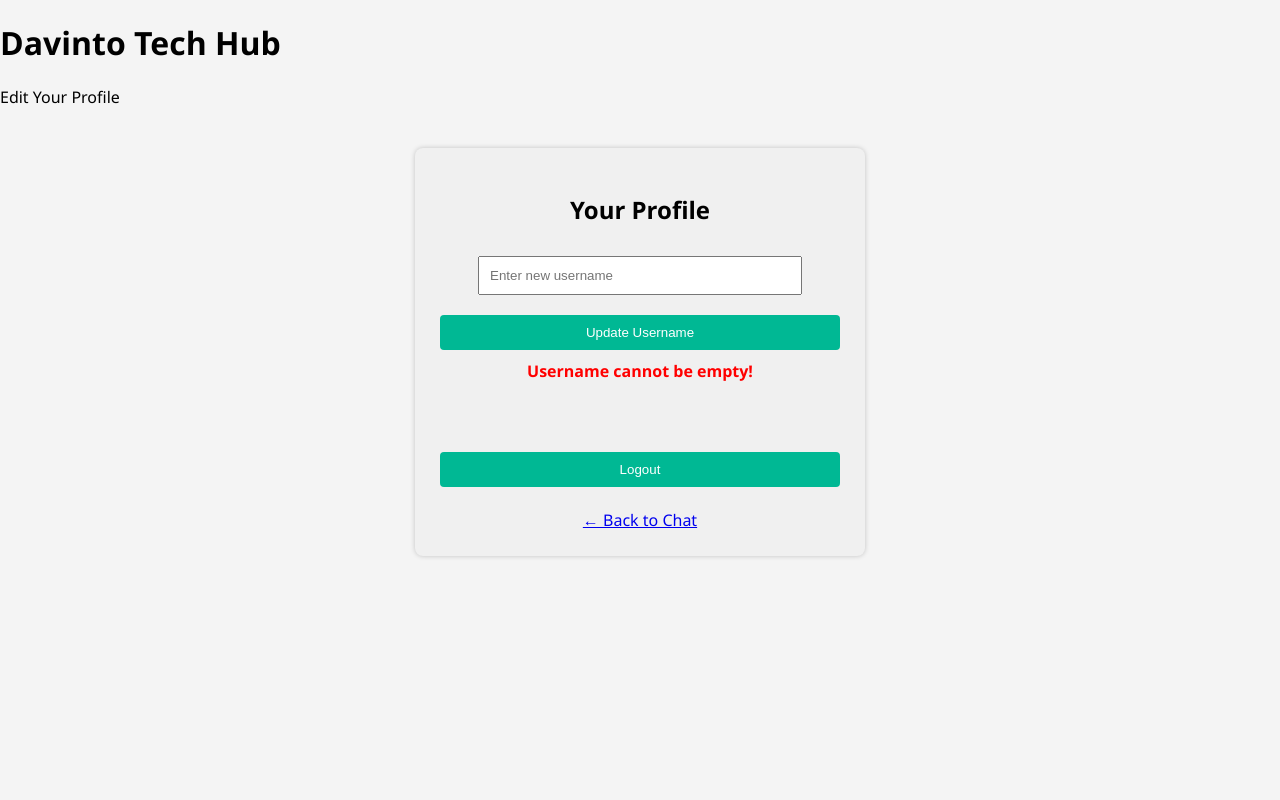
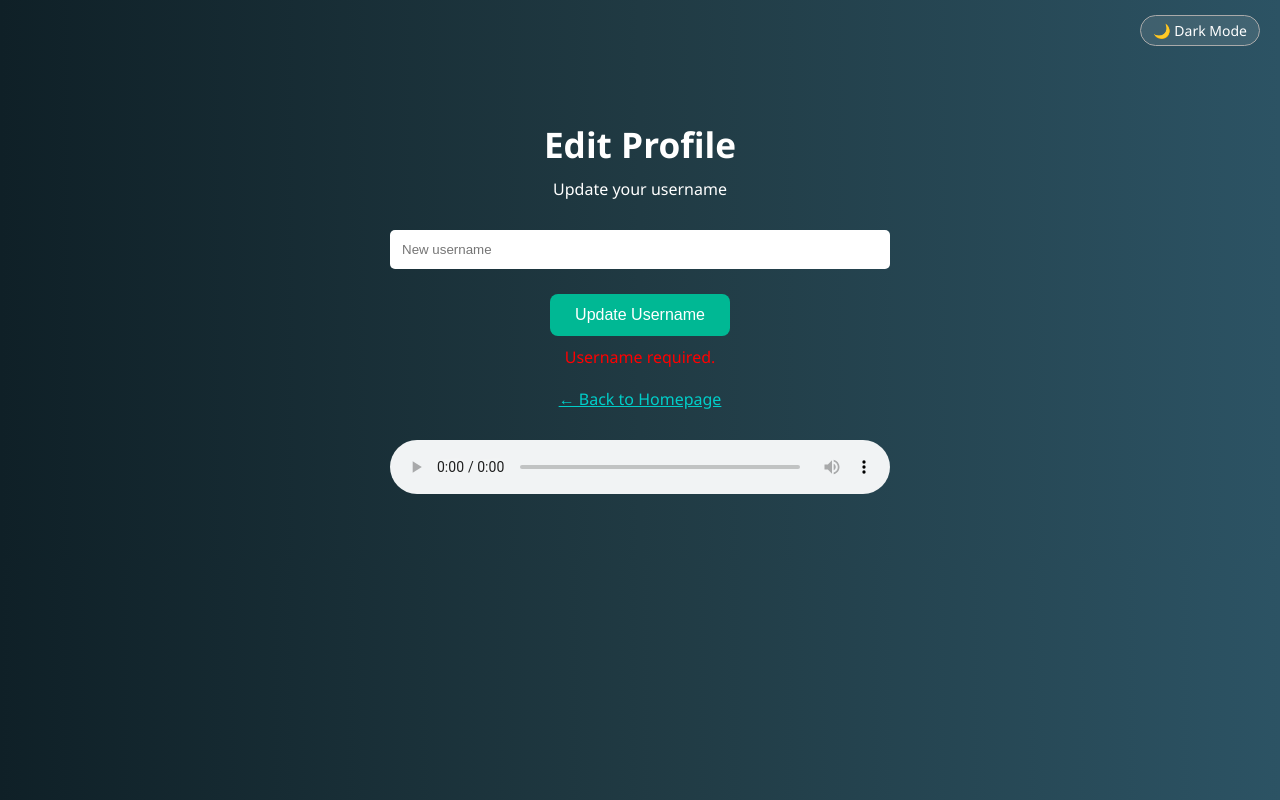
Before and after one commit to Davinto4/Davinto-Tech-Hub-, a plain HTML site: page profile.html in a window 1280 px wide. Both pictures are taken after a click on the button "Update Username". Drawn offline with Linux system fonts and the light colour scheme; no server answers.

Commit message:
Update profile.html

```diff
--- a/profile.html
+++ b/profile.html
@@ -3,31 +3,76 @@
 <head>
   <meta charset="UTF-8" />
   <meta name="viewport" content="width=device-width, initial-scale=1.0"/>
-  <title>Profile | Davinto Tech Hub</title>
-  <link rel="stylesheet" href="style.css" />
+  <title>Edit Profile | Davinto Tech Hub</title>
   <style>
-    .profile-container {
-      max-width: 400px;
-      margin: 40px auto;
+    * { margin: 0; padding: 0; box-sizing: border-box; }
+
+    body {
+      font-family: 'Segoe UI', sans-serif;
+      background: linear-gradient(to right, #0f2027, #203a43, #2c5364);
+      color: white;
       text-align: center;
-      background: #f0f0f0;
-      padding: 25px;
-      border-radius: 8px;
-      box-shadow: 0 0 5px rgba(0,0,0,0.2);
+      padding: 60px 20px;
+      transition: background 0.3s, color 0.3s;
+    }
+
+    body.dark {
+      background: #fff;
+      color: #222;
+    }
+
+    .toggle-mode {
+      position: absolute;
+      top: 15px;
+      right: 20px;
+      cursor: pointer;
+      background: rgba(255, 255, 255, 0.1);
+      border: 1px solid #aaa;
+      padding: 5px 12px;
+      border-radius: 20px;
+      font-size: 14px;
+      color: white;
+    }
+
+    body.dark .toggle-mode {
+      background: rgba(0, 0, 0, 0.1);
+      color: black;
+      border-color: #333;
+    }
+
+    .container {
+      max-width: 500px;
+      margin: auto;
+      margin-top: 60px;
+    }
+
+    h1 {
+      font-size: 2.2em;
+      margin-bottom: 10px;
+    }
+
+    p {
+      margin-bottom: 20px;
     }
 
     input {
-      padding: 10px;
-      width: 80%;
-      margin: 10px auto;
+      width: 100%;
+      padding: 12px;
+      margin: 10px 0;
+      border: none;
+      border-radius: 5px;
     }
 
     .btn {
+      padding: 12px 25px;
+      margin-top: 15px;
+      border: none;
       background: #00b894;
       color: white;
-      padding: 10px 20px;
-      border: none;
-      border-radius: 4px;
+      border-radius: 8px;
+      font-size: 1em;
+      cursor: pointer;
+      transition: background 0.3s;
     }
 
     .btn:hover {
@@ -35,34 +80,47 @@
     }
 
     #msg {
+      color: red;
       margin-top: 10px;
-      color: red;
+    }
+
+    audio {
+      margin-top: 30px;
+      width: 100%;
+      max-width: 600px;
+    }
+
+    a {
+      color: #00cec9;
+      display: block;
+      margin-top: 20px;
     }
   </style>
 </head>
 <body>
-  <header>
-    <h1>Davinto Tech Hub</h1>
-    <p>Edit Your Profile</p>
-  </header>
 
-  <div class="profile-container">
-    <h2>Your Profile</h2>
-    <input type="text" id="new-username" placeholder="Enter new username" />
+  <div class="toggle-mode" onclick="toggleMode()">🌙 Dark Mode</div>
+
+  <div class="container">
+    <h1>Edit Profile</h1>
+    <p>Update your username</p>
+
+    <input type="text" id="username" placeholder="New username" />
     <button class="btn" onclick="updateUsername()">Update Username</button>
     <p id="msg"></p>
 
-    <br><br>
-    <button class="btn" onclick="logout()">Logout</button>
-    <br><br>
-    <a href="chat.html">← Back to Chat</a>
+    <a href="homepage.html">← Back to Homepage</a>
+
+    <audio autoplay loop controls>
+      <source src="music/track.mp3" type="audio/mpeg" />
+    </audio>
   </div>
 
-  <!-- Firebase SDK -->
+  <!-- Firebase Logic -->
   <script type="module">
     import { initializeApp } from "https://www.gstatic.com/firebasejs/10.12.0/firebase-app.js";
-    import { getAuth, onAuthStateChanged, signOut } from "https://www.gstatic.com/firebasejs/10.12.0/firebase-auth.js";
-    import { getDatabase, ref, set, get, child, remove } from "https://www.gstatic.com/firebasejs/10.12.0/firebase-database.js";
+    import { getAuth, onAuthStateChanged } from "https://www.gstatic.com/firebasejs/10.12.0/firebase-auth.js";
+    import { getDatabase, ref, set, get, child } from "https://www.gstatic.com/firebasejs/10.12.0/firebase-database.js";
 
     const firebaseConfig = {
       apiKey: "AIzaSyBKLhrbWwTKa9TXY5h0oLhiINnWhLkvQTQ",
@@ -78,61 +136,49 @@
     const auth = getAuth(app);
     const db = getDatabase(app);
 
-    let currentUID = "";
-    let currentUsername = "";
+    let currentUID = null;
 
-    onAuthStateChanged(auth, async user => {
-      if (user) {
+    onAuthStateChanged(auth, async (user) => {
+      if (!user) {
+        window.location.href = "login.html";
+      } else {
         currentUID = user.uid;
-
-        const userSnap = await get(ref(db, `users/${currentUID}`));
-        if (userSnap.exists()) {
-          currentUsername = userSnap.val().username;
-          document.getElementById("new-username").value = currentUsername;
+        const snap = await get(ref(db, `users/${currentUID}`));
+        if (snap.exists()) {
+          document.getElementById("username").value = snap.val().username || "";
         }
-      } else {
-        window.location.href = "index.html";
       }
     });
 
+    window.toggleMode = function () {
+      document.body.classList.toggle('dark');
+      document.querySelector('.toggle-mode').textContent =
+        document.body.classList.contains('dark') ? "☀️ Light Mode" : "🌙 Dark Mode";
+    };
+
     window.updateUsername = async function () {
-      const newUsername = document.getElementById("new-username").value.trim().toLowerCase();
+      const username = document.getElementById("username").value.trim().toLowerCase();
       const msg = document.getElementById("msg");
 
-      if (!newUsername) {
-        msg.textContent = "Username cannot be empty!";
+      if (!username || !currentUID) {
+        msg.textContent = "Username required.";
         return;
       }
 
-      if (newUsername === currentUsername) {
-        msg.textContent = "That's already your current username.";
+      const existingSnap = await get(child(ref(db), `usernames/${username}`));
+      if (existingSnap.exists()) {
+        msg.textContent = "Username already taken.";
         return;
       }
 
-      // Check if username is taken
-      const existing = await get(ref(db, `usernames/${newUsername}`));
-      if (existing.exists()) {
-        msg.textContent = "That username is already taken!";
-        return;
-      }
-
-      // Remove old username mapping
-      await remove(ref(db, `usernames/${currentUsername}`));
-
-      // Save new username
-      await set(ref(db, `usernames/${newUsername}`), currentUID);
-      await set(ref(db, `users/${currentUID}/username`), newUsername);
+      await set(ref(db, `users/${currentUID}/username`), username);
+      await set(ref(db, `usernames/${username}`), currentUID);
 
       msg.style.color = "green";
-      msg.textContent = "Username updated successfully!";
-      currentUsername = newUsername;
-    };
-
-    window.logout = function () {
-      signOut(auth).then(() => {
-        window.location.href = "index.html";
-      });
+      msg.textContent = "Username updated!";
+      alert("Username successfully updated!");
     };
   </script>
+
 </body>
 </html>
```
